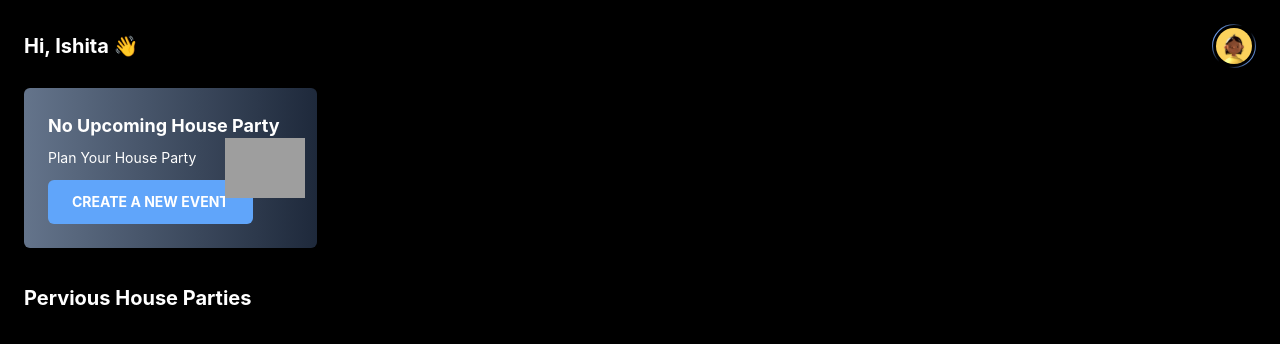
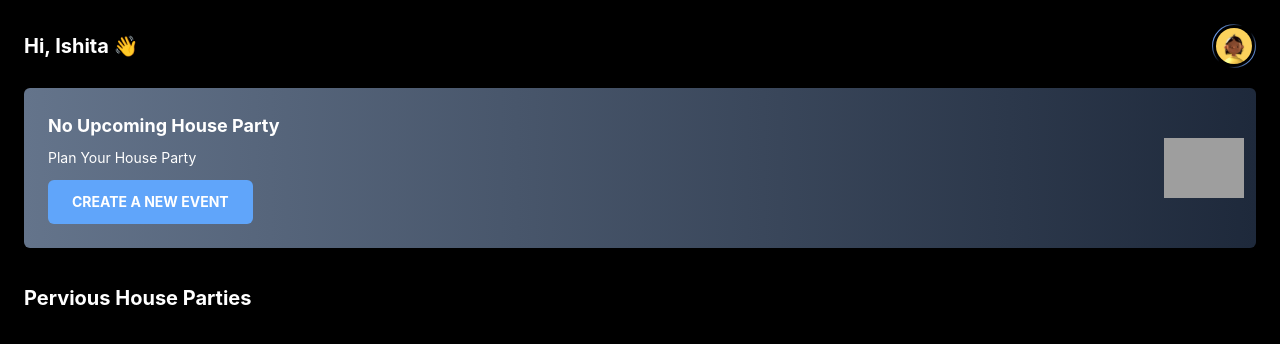
Before and after one commit to nmolaei7878/PartyPlan, a React (Create React App) app: page /home in a window 1280 px wide. Shown: the top 344 px of the page. Built offline with nearby package versions, Linux system fonts and the light colour scheme; grey boxes are pictures that could not be loaded.

Commit message:
responsive no upcoming card

```diff
--- a/src/pages/home/components/NoUpComingCard.tsx
+++ b/src/pages/home/components/NoUpComingCard.tsx
@@ -19,7 +19,7 @@ const NoUpComingCard = () => {
   const dispatch = useAppDispatch();
 
   return (
-    <div className="bg-gradient-to-r from-slate-500 to-slate-800 rounded-md h-40 p-6 relative">
+    <div className=" bg-gradient-to-r from-slate-500 to-slate-800 rounded-md h-40 p-6 relative">
       <p className="mb-2 text-lg">no upcoming house party</p>
       <p className="text-sm mb-3 font-normal">Plan your house party</p>
       <button
--- a/src/pages/home/home.tsx
+++ b/src/pages/home/home.tsx
@@ -38,15 +38,15 @@ const HomePage = () => {
     <div className="text-white font-bold text-xl flex flex-col gap-5 capitalize bg-black max-h-min">
       <Header isShow={upComingPlans.length > 0 ? true : false} />
 
-      <div className="grid grid-cols-1 gap-5 sm:grid-cols-2 lg:grid-cols-3 xl:grid-cols-4 2xl:grid-cols-5">
-        {upComingPlans.length > 0 ? (
-          upComingPlans.map((plan, index) => (
+      {upComingPlans.length > 0 ? (
+        <div className="grid grid-cols-1 gap-5 sm:grid-cols-2 lg:grid-cols-3 xl:grid-cols-4 2xl:grid-cols-5">
+          {upComingPlans.map((plan, index) => (
             <UpComingCard plan={plan} index={index} key={plan.id} />
-          ))
-        ) : (
-          <NoUpComingCard />
-        )}
-      </div>
+          ))}
+        </div>
+      ) : (
+        <NoUpComingCard />
+      )}
 
       <p className="mt-4">pervious house parties</p>
 
```
